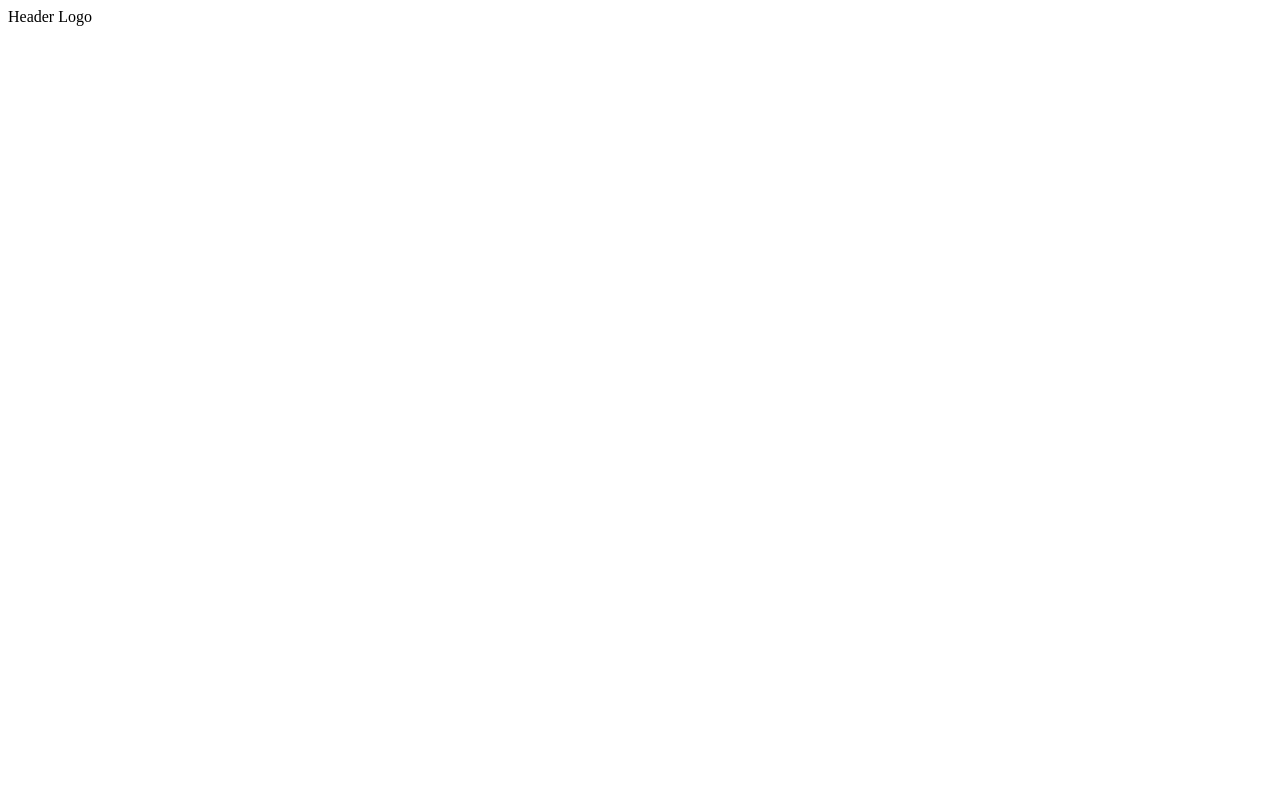
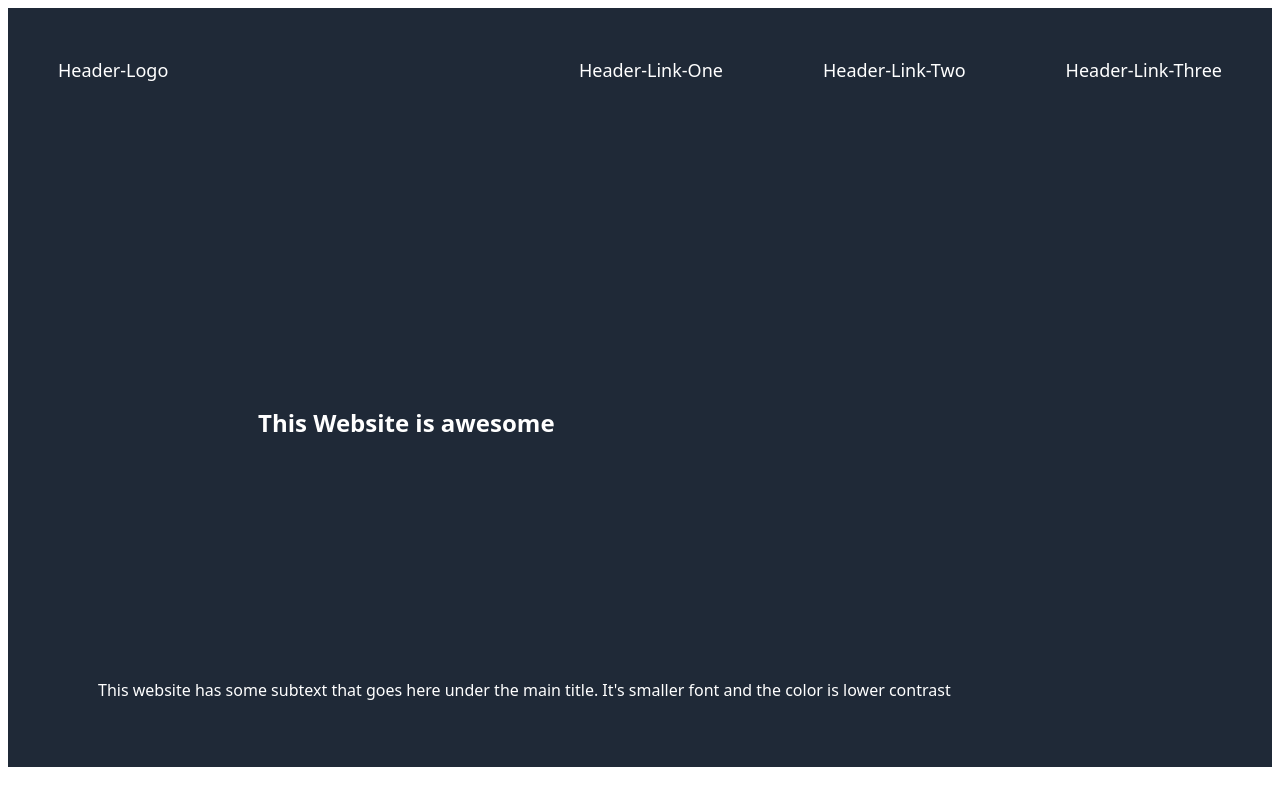
Before and after one commit to ahnaftahmid54321/landing-page, a plain HTML site: page index.html in a window 1280 px wide. Drawn offline with Linux system fonts and the light colour scheme.

Commit message:
Added header and Subtext

```diff
--- a/index.html
+++ b/index.html
@@ -4,8 +4,18 @@
     <meta charset="UTF-8">
     <meta name="viewport" content="width=device-width, initial-scale=1.0">
     <title>Document</title>
+    <link rel="stylesheet" href="styles.css">
 </head>
 <body>
-    Header Logo
+<div class="flex-container">
+    <div class="Header">Header-Logo</div>
+    <div class="Header-link-one">Header-Link-One</div>
+    <div class="Header-link-one">Header-Link-Two</div>
+    <div class="Header-link-one">Header-Link-Three</div>
+</div>
+<div class="Main">
+    <ul class="awesome">This Website is awesome</ul>
+    <ul class="subtext">This website has some subtext that goes here under the main title. It's smaller font and the color is lower contrast</ul>
+</div>
 </body>
 </html>
--- /dev/null
+++ b/styles.css
@@ -0,0 +1,58 @@
+/* styles.css */
+
+div {
+    color: white;
+    background-color: #1f2937;
+    font-family: system-ui, -apple-system, BlinkMacSystemFont, 'Segoe UI', Roboto, Oxygen, Ubuntu, Cantarell, 'Open Sans', 'Helvetica Neue', sans-serif;
+
+}
+
+.flex-container {
+    display: flex;
+    font-size: 18px;
+}
+
+.flex-container .Header {
+    display: flex;
+    flex-grow: 1;
+    padding: 50px;
+}
+
+.flex-container .Header-link-one {
+    display: flex;
+    justify-content: flex-end;
+    padding: 50px;
+}
+/*
+.Main {
+    display: flex;
+}
+
+.Main .awesome {
+    font-size: 48px;
+    display: flex;
+    justify-content: center;
+    font-weight: 900;
+    padding: 100px;
+    flex-direction: column;
+}
+
+.Main .awesome .subtext {
+    font-size: 18px;
+    display: flex;
+    padding: 100px;
+    flex-direction: column;
+} */
+
+.Main {
+    flex-direction: column;
+    padding: 50px;
+    display: flex;
+}
+
+.Main .awesome {
+    display: flex;
+    font-size: 24px;
+    padding: 200px;
+    font-weight: 900;
+}
```
